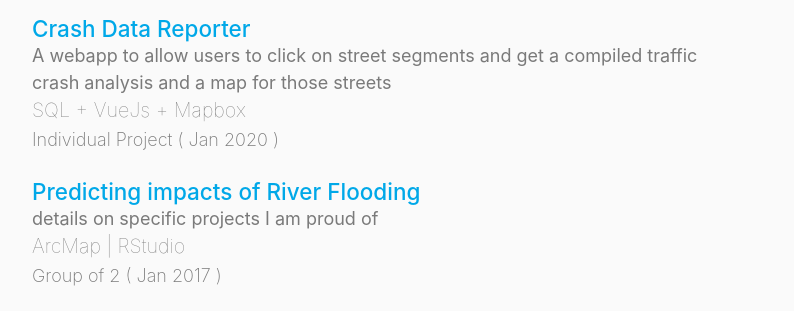
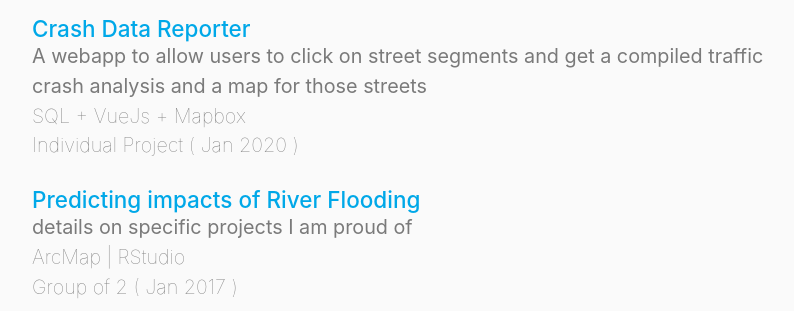
Before and after one commit to akshay-malik/portfolio, a plain HTML site: page index.html in a window 1280 px wide. Shown: the part 456-767 px from the top of the page, without its empty margins (22-816 px from the left). Drawn offline with Linux system fonts and the light colour scheme.

Commit message:
Minor update

```diff
--- a/index.html
+++ b/index.html
@@ -15,7 +15,7 @@
     <meta name="author" content="Akshay Malik">
     <meta name="description" content="Portfolio">
     <meta name="viewport" content="width=device-width, initial-scale=1">
-    <title>@malik</title>
+    <title>@portfolio</title>
 
     <link rel="stylesheet" href="mdo.css">
   </head>
--- a/mdo.css
+++ b/mdo.css
@@ -70,17 +70,18 @@ h3 {
 p {
   margin-top: 0;
   margin-bottom: 0rem;
+  font-size: 1.1rem;
 }
 #time-team {
   margin-top: 0;
   margin-bottom: 1.4rem;
-  font-weight: 200;
+  font-weight: 100;
+
 }
 #footnote{
   margin-top: 0;
   margin-bottom: 0rem;
   font-weight: 100;
-  font-size: 1.1rem;
 
 }
 .lead {
```
